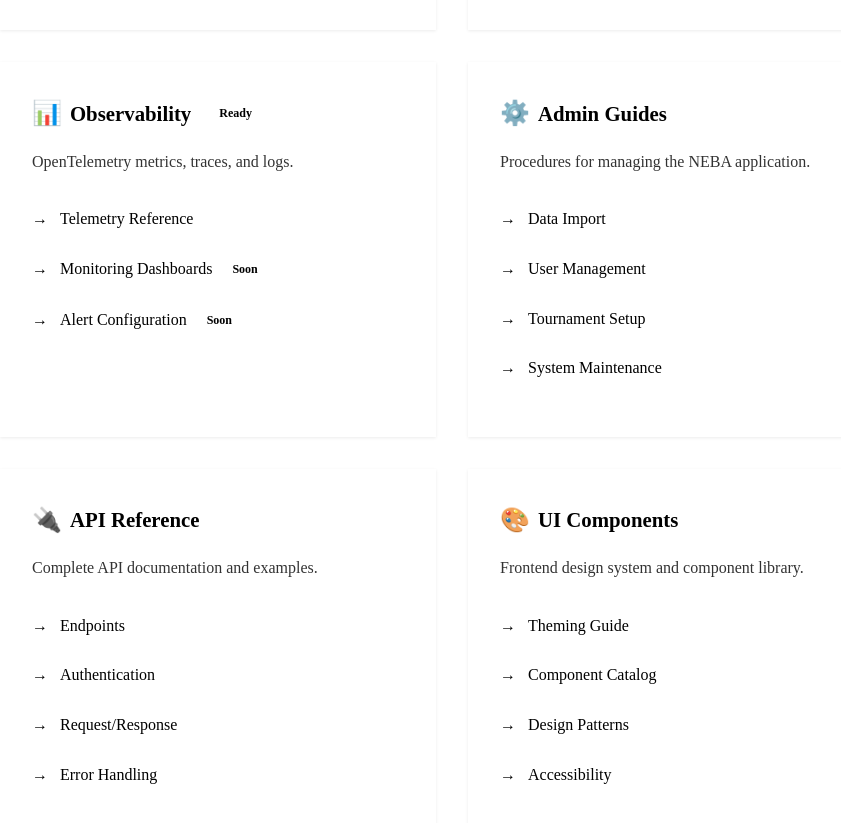
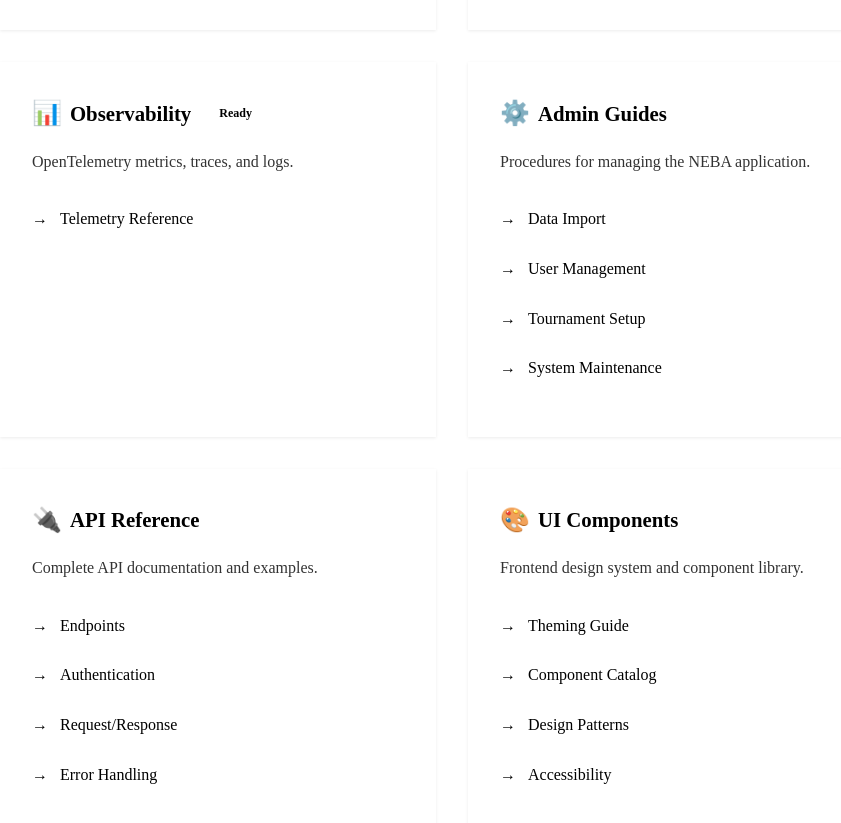
Before and after one commit to bowlneba/neba-management, a Jekyll site: the page built from docs/index.md, in a window 1280 px wide and 900 px high, scrolled down 661 px. Shown: the top 823 px of the window, without its empty margins (328-1169 px from the left). Built offline with Jekyll 4.4.1, drawn with Linux system fonts in a browser that asks for light colours.

Commit message:
Remove 'Soon' features from feature list
Deleted 'Monitoring Dashboards' and 'Alert Configuration' items marked as 'Soon' from the feature list on the home page to reflect current available features.

```diff
--- a/docs/index.md
+++ b/docs/index.md
@@ -37,8 +37,6 @@ title: Home
         <p>OpenTelemetry metrics, traces, and logs.</p>
         <ul class="feature-list">
             <li><a href="{{ '/observability/telemetry-reference' | relative_url }}">Telemetry Reference</a></li>
-            <li>Monitoring Dashboards <span class="status-badge status-soon">Soon</span></li>
-            <li>Alert Configuration <span class="status-badge status-soon">Soon</span></li>
         </ul>
     </div>
 
```
